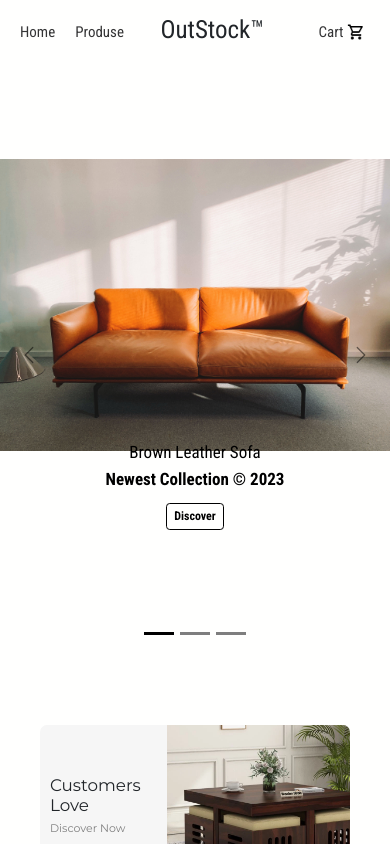
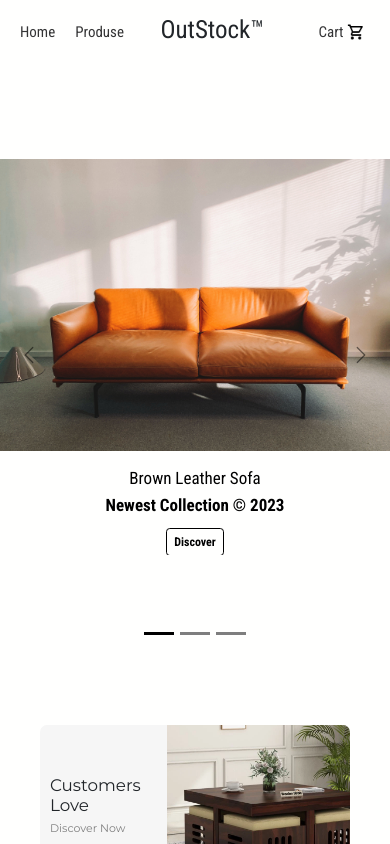
Before and after one commit to davidstanciu11/eCommerce_Project, a React (Vite) app: page / in a window 390 px wide. Both pictures are taken after a click on the button 159 px from the left and 633 px from the top of the page. Shown: the top 844 px of the page. Built offline with nearby package versions, Linux system fonts and the light colour scheme; no server answers.

Commit message:
fixed caption carousel

```diff
--- a/src/components/BootstrapCarousel.css
+++ b/src/components/BootstrapCarousel.css
@@ -75,6 +75,12 @@
 		color: #000;
 	}
 
+	.caption_sofa {
+		position: absolute;
+		top: 80%;
+		height: 12rem;
+	}
+
 	.title_product {
 		color: #000;
 	}
--- a/src/components/BootstrapCarousel.jsx
+++ b/src/components/BootstrapCarousel.jsx
@@ -11,8 +11,8 @@ function DarkVariant() {
 		<Carousel variant='dark' className='carousel'>
 			<Carousel.Item>
 				<img className='show_pics' src={sofa} alt='First slide' />
-				<Carousel.Caption>
-					<h5 className='title_product'>Brown Leather Sofa</h5>
+				<Carousel.Caption className="caption_sofa">
+					<h5 className='title_product title_product_sofa'>Brown Leather Sofa</h5>
 					<p className='description_product'>Newest Collection &#169; 2023</p>
 					<Link to={"/produse"}>
 						<button type='button' className='btn btn-outline-light' id='button'>
```
